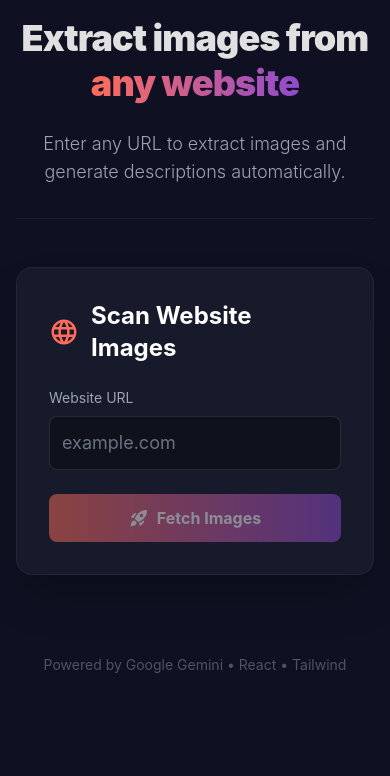
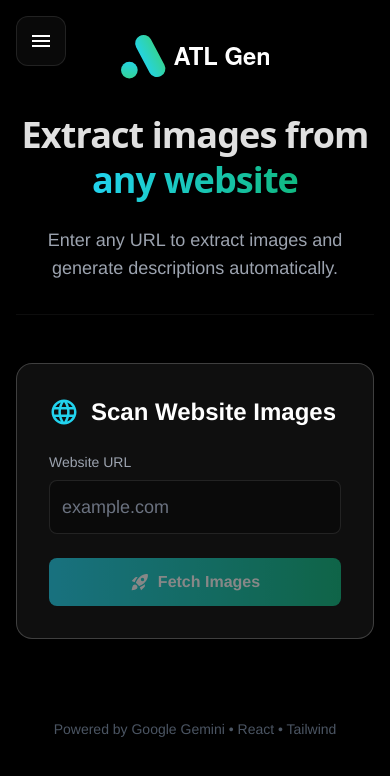
Before and after one commit to vijay8036/ALTgen, a React (Vite) app: page /website in a window 390 px wide. Shown: the top 776 px of the page. Built offline with nearby package versions, Linux system fonts and the light colour scheme.

Commit message:
Update styling: Cyan theme, responsive sidebar, typography updates

```diff
--- a/src/App.jsx
+++ b/src/App.jsx
@@ -70,14 +70,33 @@ function App() {
 
       {/* Main Content Area */}
       <main className="flex-1 h-screen overflow-y-auto w-full relative">
-        {/* Decorative background glow */}
-        <div className="absolute top-0 right-0 w-[500px] h-[500px] bg-candy-btn-end/20 rounded-full blur-[120px] -z-10 pointer-events-none"></div>
-        <div className="absolute bottom-0 left-0 w-[400px] h-[400px] bg-candy-btn-start/10 rounded-full blur-[100px] -z-10 pointer-events-none"></div>
+        {/* Animated Background Circles */}
+        <div className="fixed top-0 left-0 w-full h-full overflow-hidden -z-10 pointer-events-none">
+          {/* Floating gradient orb 1 */}
+          <div className="absolute top-[10%] right-[10%] w-[500px] h-[500px] bg-candy-btn-end/15 rounded-full blur-[120px] animate-float-slow"></div>
+
+          {/* Floating gradient orb 2 */}
+          <div className="absolute bottom-[10%] left-[5%] w-[400px] h-[400px] bg-candy-btn-start/10 rounded-full blur-[100px] animate-float-reverse"></div>
+
+          {/* Floating gradient orb 3 */}
+          <div className="absolute top-[50%] left-[30%] w-[450px] h-[450px] bg-purple-500/8 rounded-full blur-[110px] animate-float-diagonal"></div>
+
+          {/* Floating gradient orb 4 */}
+          <div className="absolute bottom-[30%] right-[20%] w-[350px] h-[350px] bg-cyan-500/10 rounded-full blur-[90px] animate-float-horizontal"></div>
+
+          {/* Floating gradient orb 5 */}
+          <div className="absolute top-[20%] left-[50%] w-[380px] h-[380px] bg-teal-500/8 rounded-full blur-[95px] animate-float-vertical"></div>
+        </div>
 
         <div className="max-w-5xl mx-auto p-4 md:p-12 relative z-10">
 
+          {/* Mobile Logo - Only visible on mobile */}
+          <div className="md:hidden flex items-center justify-center mb-8 pt-4">
+            <img src="/assets/logo.svg" alt="ALT Gen Logo" className="h-12" />
+          </div>
+
           <header className="mb-12 text-center md:text-left border-b border-white/5 pb-8">
-            <h1 className="text-4xl md:text-6xl font-black mb-6 tracking-tight leading-tight">
+            <h1 className="text-4xl md:text-6xl font-heading font-semibold mb-6 tracking-tight leading-tight">
               <span className="text-candy-light block">{activeTab === 'upload' ? 'Generate ALT for' : 'Extract images from'}</span>
               <span className="text-transparent bg-clip-text bg-gradient-to-r from-candy-btn-start to-candy-btn-end">
                 {activeTab === 'upload' ? 'your uploads' : 'any website'}
--- a/src/components/LandingPage.jsx
+++ b/src/components/LandingPage.jsx
@@ -22,6 +22,15 @@ const LandingPage = () => {
 
                 {/* Additional moving orb 5 */}
                 <div className="absolute bottom-[30%] left-[10%] w-[350px] h-[350px] bg-blue-500/10 rounded-full blur-[90px] animate-float-vertical"></div>
+
+                {/* New floating orb 6 */}
+                <div className="absolute top-[60%] right-[5%] w-[450px] h-[450px] bg-cyan-500/8 rounded-full blur-[110px] animate-float-slow"></div>
+
+                {/* New floating orb 7 */}
+                <div className="absolute bottom-[10%] left-[40%] w-[380px] h-[380px] bg-orange-500/8 rounded-full blur-[95px] animate-float-reverse"></div>
+
+                {/* New floating orb 8 */}
+                <div className="absolute top-[10%] left-[30%] w-[420px] h-[420px] bg-indigo-500/8 rounded-full blur-[105px] animate-float-horizontal"></div>
             </div>
 
             {/* Navigation */}
@@ -40,9 +49,9 @@ const LandingPage = () => {
                     <span className="text-xs font-medium text-gray-300 uppercase tracking-wider">v2.0 Now Available with Website Scanning</span>
                 </div>
 
-                <h1 className="text-5xl md:text-7xl font-black tracking-tight mb-8 leading-tight animate-fade-in-up">
+                <h1 className="text-5xl md:text-7xl font-heading font-semibold tracking-tight mb-8 leading-tight animate-fade-in-up">
                     <span className="block text-white">Make the Web</span>
-                    <span className="text-transparent bg-clip-text bg-gradient-to-r from-candy-btn-start via-purple-400 to-candy-btn-end">
+                    <span className="text-transparent bg-clip-text bg-gradient-to-r from-cyan-400 via-teal-400 to-emerald-400">
                         Accessible & Visible
                     </span>
                 </h1>
--- a/src/components/Sidebar.jsx
+++ b/src/components/Sidebar.jsx
@@ -1,17 +1,50 @@
-import React from 'react';
+import React, { useState } from 'react';
 import { NavLink } from 'react-router-dom';
-import { MdCloudUpload, MdWeb, MdSettings } from 'react-icons/md';
+import { MdCloudUpload, MdWeb, MdMenu, MdClose } from 'react-icons/md';
 
 const Sidebar = () => {
+    const [isMobileMenuOpen, setIsMobileMenuOpen] = useState(false);
+
     const menuItems = [
         { path: '/upload', icon: <MdCloudUpload className="text-2xl" />, label: 'Upload Image' },
         { path: '/website', icon: <MdWeb className="text-2xl" />, label: 'Web Site' },
     ];
 
     return (
-        <aside className="w-64 bg-candy-dark/95 backdrop-blur-xl border-r border-white/5 flex-shrink-0 hidden md:flex flex-col h-screen sticky top-0">
-            <div className="p-8 border-b border-white/5">
+        <>
+            {/* Mobile Menu Button */}
+            {!isMobileMenuOpen && (
+                <button
+                    onClick={() => setIsMobileMenuOpen(true)}
+                    className="md:hidden fixed top-4 left-4 z-50 p-3 bg-candy-bg/95 backdrop-blur-xl border border-white/10 rounded-xl text-white hover:bg-white/10 transition-all"
+                >
+                    <MdMenu className="text-2xl" />
+                </button>
+            )}
+
+            {/* Mobile Menu Overlay */}
+            {isMobileMenuOpen && (
+                <div
+                    className="md:hidden fixed inset-0 bg-black/50 backdrop-blur-sm z-40"
+                    onClick={() => setIsMobileMenuOpen(false)}
+                />
+            )}
+
+            {/* Sidebar */}
+            <aside className={`
+                w-64 bg-candy-dark/95 backdrop-blur-xl flex-shrink-0 flex-col h-screen top-0 z-40
+                transition-transform duration-300 ease-in-out
+                md:flex md:sticky md:translate-x-0
+                ${isMobileMenuOpen ? 'fixed left-0 flex translate-x-0' : 'fixed -translate-x-full'}
+            `} style={{ borderRight: '1px solid rgb(255 255 255 / 0.10)' }}>
+                <div className="p-8 relative flex items-center" style={{ borderBottom: '1px solid rgb(255 255 255 / 0.10)' }}>
                     <img src="/assets/logo.svg" alt="ALT Gen Logo" className="h-10" />
+                    <button
+                        onClick={() => setIsMobileMenuOpen(false)}
+                        className="md:hidden absolute right-4 top-1/2 -translate-y-1/2 p-2 text-white hover:text-candy-btn-start transition-colors rounded-lg hover:bg-white/5"
+                    >
+                        <MdClose className="text-xl" />
+                    </button>
                 </div>
 
                 <nav className="flex-1 p-4 space-y-2 mt-4">
@@ -19,6 +52,7 @@ const Sidebar = () => {
                         <NavLink
                             key={item.path}
                             to={item.path}
+                            onClick={() => setIsMobileMenuOpen(false)}
                             className={({ isActive }) => `w-full flex items-center gap-4 px-6 py-4 rounded-xl transition-all duration-300 font-medium group ${isActive
                                 ? 'bg-gradient-to-r from-candy-btn-start/20 to-candy-btn-end/20 text-white border border-white/10 shadow-lg'
                                 : 'text-gray-400 hover:bg-white/5 hover:text-white'
@@ -38,9 +72,10 @@ const Sidebar = () => {
 
 
                 <div className="p-6 border-t border-white/5 text-xs text-gray-500 font-mono">
-                v2.0 • n8n Theme
+                    v2.0 • Cyan Theme
                 </div>
             </aside>
+        </>
     );
 };
 
--- a/src/index.css
+++ b/src/index.css
@@ -10,15 +10,20 @@
 
 @layer components {
   .candy-card {
-    @apply bg-candy-bg/80 backdrop-blur-md border border-white/5 rounded-2xl p-6 shadow-2xl transition-all duration-300 hover:border-candy-btn-start/30 hover:shadow-candy-btn-start/10;
+    @apply backdrop-blur-md border border-white/20 rounded-2xl p-6 shadow-2xl transition-all duration-500 hover:border-candy-btn-start;
+    background-color: rgb(255 255 255 / 0.06);
+  }
+
+  .candy-card:hover {
+    box-shadow: 0 0 20px rgba(34, 211, 238, 0.2), 0 0 40px rgba(34, 211, 238, 0.1);
   }
 
   .candy-btn {
-    @apply bg-gradient-to-r from-candy-btn-start to-candy-btn-end text-white font-bold py-3 px-6 rounded-lg hover:scale-[1.02] active:scale-[0.98] disabled:opacity-50 disabled:cursor-not-allowed transition-all duration-300 transform;
+    @apply bg-gradient-to-r from-candy-btn-start to-candy-btn-end text-white font-bold py-3 px-6 rounded-lg disabled:opacity-50 disabled:cursor-not-allowed transition-all duration-300;
   }
 
   .candy-btn:hover {
-    box-shadow: 0 0 20px rgba(255, 109, 90, 0.4);
+    box-shadow: 0 0 20px rgba(34, 211, 238, 0.4);
   }
 
   .candy-input {
@@ -28,17 +33,17 @@
   @keyframes scan {
     0% {
       top: 0%;
-      box-shadow: 0 0 15px 2px rgba(255, 109, 90, 0.5);
+      box-shadow: 0 0 15px 2px rgba(34, 211, 238, 0.5);
     }
 
     50% {
       top: 100%;
-      box-shadow: 0 0 20px 4px rgba(144, 75, 206, 0.6);
+      box-shadow: 0 0 20px 4px rgba(16, 185, 129, 0.6);
     }
 
     100% {
       top: 0%;
-      box-shadow: 0 0 15px 2px rgba(255, 109, 90, 0.5);
+      box-shadow: 0 0 15px 2px rgba(34, 211, 238, 0.5);
     }
   }
 
@@ -48,48 +53,64 @@
 
   /* Floating animations for background orbs */
   @keyframes float-slow {
-    0%, 100% {
+
+    0%,
+    100% {
       transform: translate(0, 0) scale(1);
     }
+
     33% {
       transform: translate(30px, -30px) scale(1.05);
     }
+
     66% {
       transform: translate(-20px, 20px) scale(0.95);
     }
   }
 
   @keyframes float-reverse {
-    0%, 100% {
+
+    0%,
+    100% {
       transform: translate(0, 0) scale(1);
     }
+
     50% {
       transform: translate(-40px, -40px) scale(1.1);
     }
   }
 
   @keyframes float-diagonal {
-    0%, 100% {
+
+    0%,
+    100% {
       transform: translate(-50%, -50%) scale(1);
     }
+
     50% {
       transform: translate(calc(-50% + 50px), calc(-50% - 50px)) scale(1.05);
     }
   }
 
   @keyframes float-horizontal {
-    0%, 100% {
+
+    0%,
+    100% {
       transform: translateX(0);
     }
+
     50% {
       transform: translateX(60px);
     }
   }
 
   @keyframes float-vertical {
-    0%, 100% {
+
+    0%,
+    100% {
       transform: translateY(0);
     }
+
     50% {
       transform: translateY(-50px);
     }
--- a/tailwind.config.js
+++ b/tailwind.config.js
@@ -8,18 +8,19 @@ export default {
     extend: {
       colors: {
         candy: {
-          dark: '#0F1021', // Deep Void (n8n specific dark)
-          bg: '#1A1D2D', // Panel Color
+          dark: '#000000', // Pure Black
+          bg: '#0a0a0a', // Very Dark Gray (almost black)
           green: '#ffffff', // Primary Text (White)
           white: '#ffffff',
-          'btn-start': '#FF6D5A', // Orange
-          'btn-end': '#904BCE', // Purple
-          'btn-hover': '#FF8F7D',
+          'btn-start': '#22D3EE', // Cyan-400
+          'btn-end': '#10B981', // Emerald-500
+          'btn-hover': '#06B6D4', // Cyan-500
           light: '#e0e0e0', // Soft Light Text
         }
       },
       fontFamily: {
-        sans: ['Inter', 'system-ui', 'sans-serif'],
+        sans: ['Helvetica', 'Arial', 'sans-serif'],
+        heading: ['Montserrat', 'system-ui', 'sans-serif'],
         mono: ['Fira Code', 'monospace'],
       },
       animation: {
```
Also changed, not shown: public/assets/logo.svg. Lines whose indentation alone changed are shown as unchanged.
